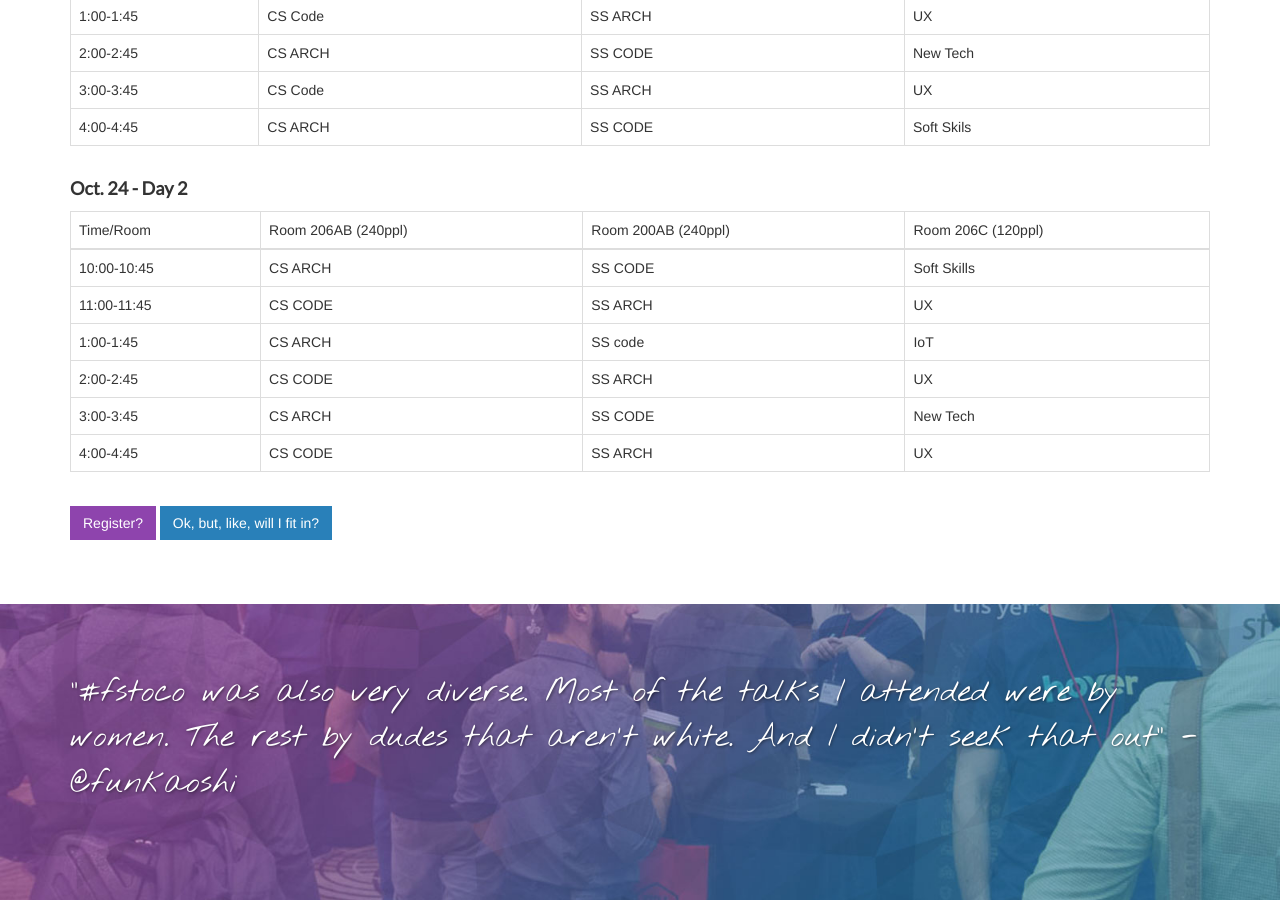
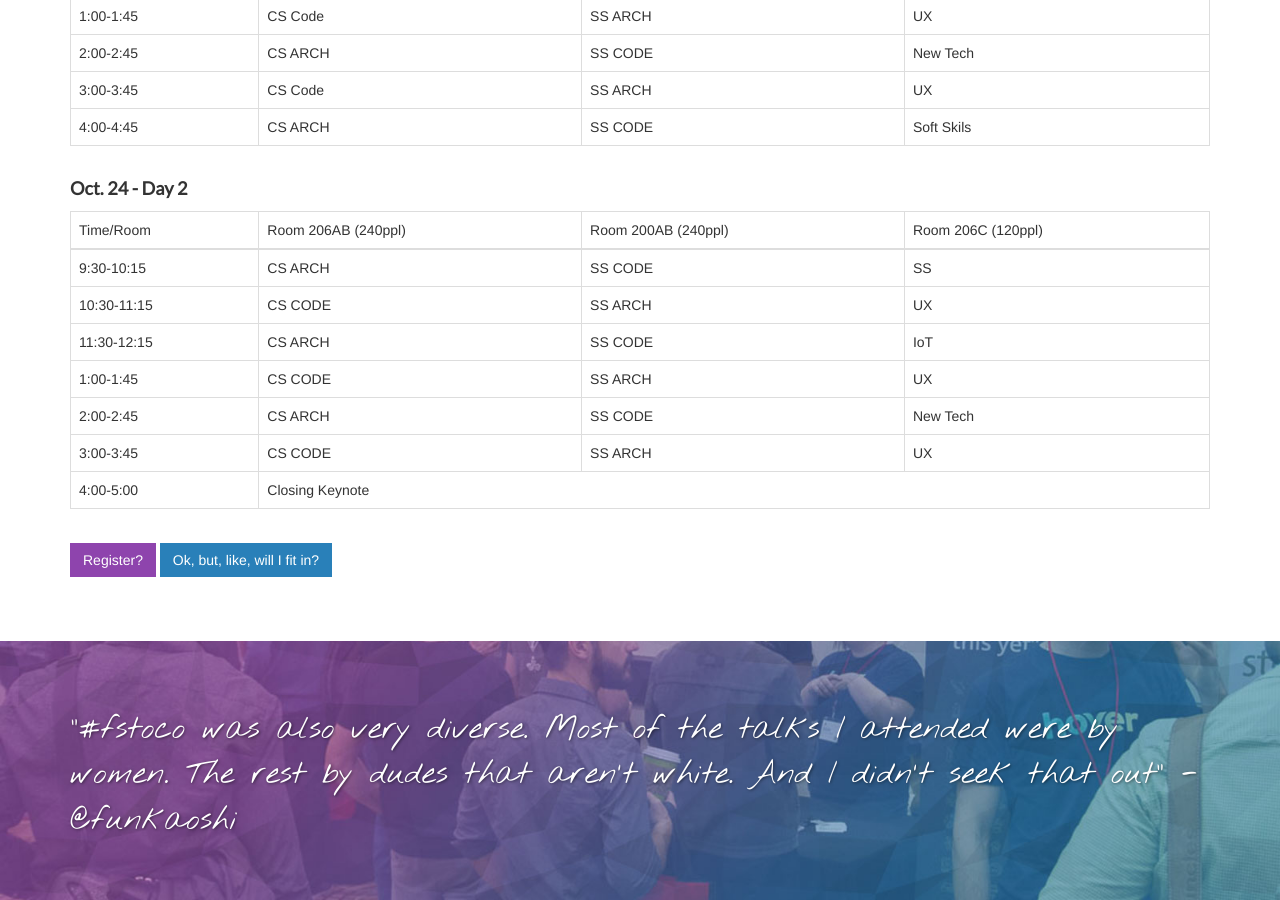
Before and after one commit to fullstackto/fsto2017, a Jekyll site: the page built from index.html, in a window 1280 px wide and 900 px high, scrolled down 2436 px. Built offline with Jekyll 4.4.1, drawn with Linux system fonts in a browser that asks for light colours.

Commit message:
Schedule changes

```diff
--- a/index.html
+++ b/index.html
@@ -147,45 +147,49 @@ title: Learn More!
             </thead>
             <tbody>
               <tr>
-                <td>10:00-10:45</td>
+                <td>9:30-10:15</td>
                 <td>CS ARCH</td>
                 <td>SS CODE</td>
-                <td>Soft Skills</td>
+                <td>SS</td>
               </tr>
-
               <tr>
-                <td>11:00-11:45</td>
+                <td>10:30-11:15</td>
                 <td>CS CODE</td>
                 <td>SS ARCH</td>
                 <td>UX</td>
               </tr>
 
               <tr>
-                <td>1:00-1:45</td>
+                <td>11:30-12:15</td>
                 <td>CS ARCH</td>
-                <td>SS code</td>
+                <td>SS CODE</td>
                 <td>IoT</td>
               </tr>
 
               <tr>
-                <td>2:00-2:45</td>
+                <td>1:00-1:45</td>
                 <td>CS CODE</td>
                 <td>SS ARCH</td>
                 <td>UX</td>
               </tr>
 
               <tr>
-                <td>3:00-3:45</td>
+                <td>2:00-2:45</td>
                 <td>CS ARCH</td>
                 <td>SS CODE</td>
                 <td>New Tech</td>
               </tr>
 
               <tr>
-                <td>4:00-4:45</td>
+                <td>3:00-3:45</td>
                 <td>CS CODE</td>
                 <td>SS ARCH</td>
                 <td>UX</td>
+              </tr>
+
+              <tr>
+                <td>4:00-5:00</td>
+                <td colspan="3">Closing Keynote</td>
               </tr>
             </tbody>
           </table>
--- a/speak/index.html
+++ b/speak/index.html
@@ -18,6 +18,7 @@ title: Speak!
           <li>(React) - Intermediate</li>
           <li>(JS) - Advanced</li>
           <li>Performance</li>
+          <li>CSS</li>
         </ul>
         <h3>Client Side Architecture</h3>
         <ul>
```
